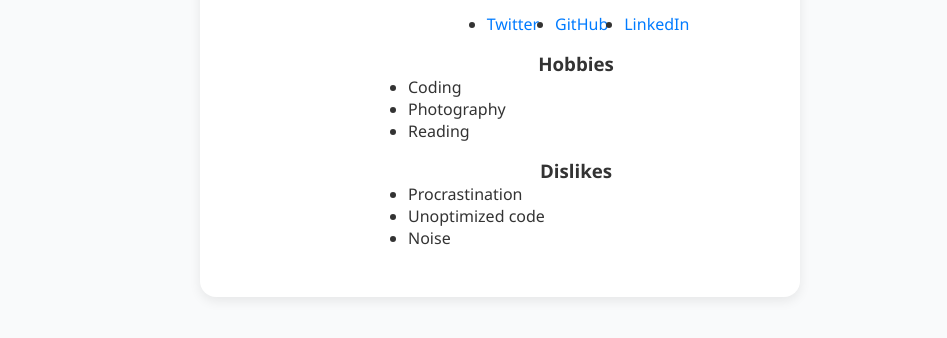
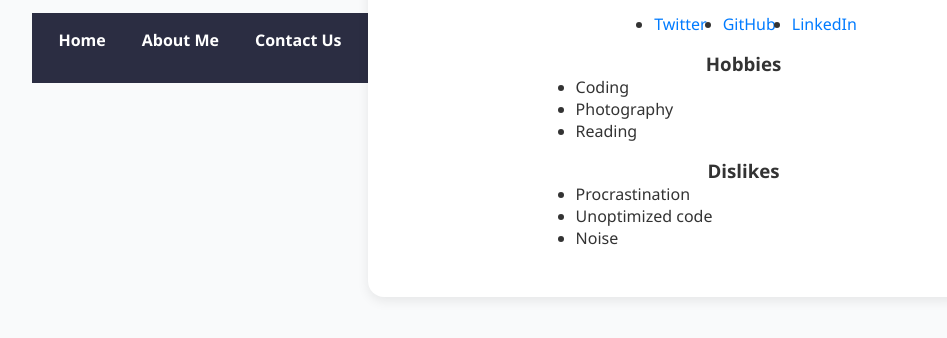
Before and after one commit to Inengs/HNG-i13-stage0, a plain HTML site: page index.html in a window 1280 px wide. Shown: the part 352-690 px from the top of the page, without its empty margins (140-1087 px from the left). Drawn offline with Linux system fonts and the light colour scheme.

Commit message:
added navbar to home page

```diff
--- a/index.html
+++ b/index.html
@@ -8,6 +8,14 @@
   </head>
 
   <body>
+    <nav class="navbar">
+      <ul>
+        <li><a href="index.html">Home</a></li>
+        <li><a href="about.html">About Me</a></li>
+        <li><a href="contact.html">Contact Us</a></li>
+      </ul>
+    </nav>
+
     <main>
       <article data-testid="test-profile-card" class="profile-card">
         <figure class="profile-avatar">
```
